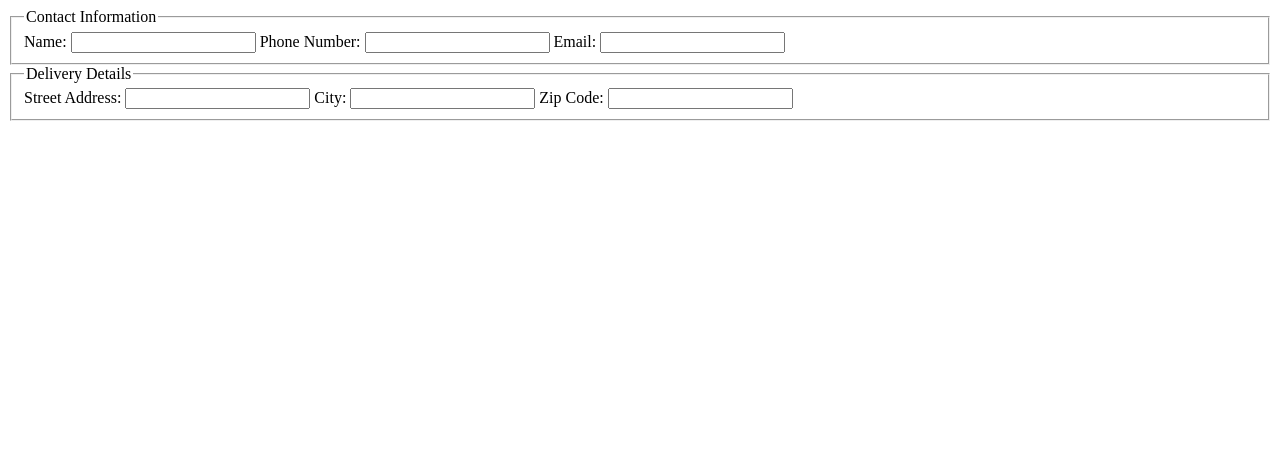
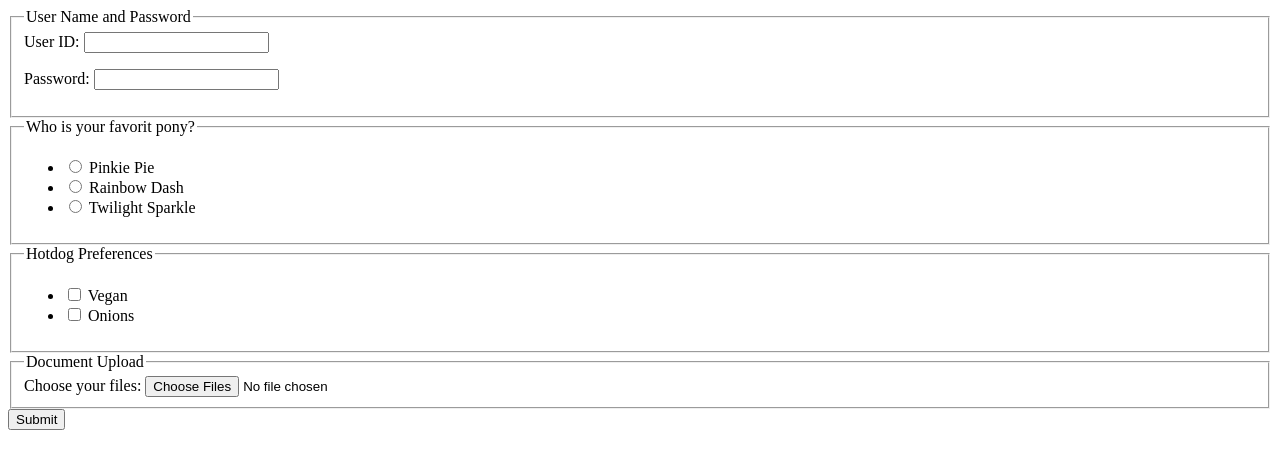
Before and after one commit to telepath01/html-tutorials, a plain HTML site: page index.html in a window 1280 px wide. Drawn offline with Linux system fonts and the light colour scheme.

Commit message:
Working on tutorials
No relevance to the code.

```diff
--- a/index.html
+++ b/index.html
@@ -1,37 +1,66 @@
 <!DOCTYPE html>
 <html lang="en">
   <head>
-    <link href="/style.css" src="stylesheet" />
-
+    <link href="/style.css" rel="stylesheet" />
     <meta charset="UTF-8" />
     <meta http-equiv="X-UA-Compatible" content="IE=edge" />
     <meta name="viewport" content="width=device-width, initial-scale=1.0" />
     <title>Document</title>
   </head>
   <body>
-    <fieldset>
-      <legend>Contact Information</legend>
-      <label for="name">Name:</label>
-      <input type="text" id="name" name="name" />
-
-      <label for="phone_number">Phone Number:</label>
-      <input type="tel" id="phone_number" name="phone_number" />
-
-      <label for="email">Email:</label>
-      <input type="email" id="email" name="email" />
-    </fieldset>
-    <fieldset>
-      <legend>Delivery Details</legend>
-
-      <label for="street_address">Street Address:</label>
-      <input type="text" id="street_address" name="street_address" />
-
-      <label for="city">City:</label>
-      <input type="text" id="city" name="city" />
-
-      <label for="zip_code">Zip Code:</label>
-      <input type="text" id="zip_code" name="zip_code" />
-    </fieldset>
-    <script tupe="text/javascript" src="/scripts/scripts.js"></script>
+    <form action="http://httpbin.org/post" method="post">
+      <fieldset>
+        <legend>User Name and Password</legend>
+        <label for="user_id"> User ID:</label>
+        <input type="text" id="user_id" name="user" />
+        <p>
+          <label for="pw">Password:</label>
+          <input type="password" id="pw" name="user_pasword" />
+        </p>
+      </fieldset>
+      <fieldset>
+        <legend>Who is your favorit pony?</legend>
+        <ul>
+          <li>
+            <input type="radio" id="pinki_pie" name="pinki-pie" />
+            <label for="pinki_pie">Pinkie Pie</label>
+          </li>
+          <li>
+            <input type="radio" id="ranbow_dash" name="rainbow-dash" />
+            <label for="rainbow_dash">Rainbow Dash</label>
+          </li>
+          <li>
+            <input type="radio" id="twilight_sparkle" name="twilight-sparkle" />
+            <label for="twilight_sparkle">Twilight Sparkle</label>
+          </li>
+        </ul>
+      </fieldset>
+      <fieldset>
+        <legend>Hotdog Preferences</legend>
+        <ul>
+          <li>
+            <input type="checkbox" id="vegan" name="vegan" />
+            <label for="vegan">Vegan</label>
+          </li>
+          <li>
+            <input type="checkbox" id="onions" name="onions" />
+            <label for="onions">Onions</label>
+          </li>
+        </ul>
+      </fieldset>
+      <fieldset>
+        <legend>Document Upload</legend>
+        <label for="file_upload">Choose your files:</label>
+        <input
+          type="file"
+          id="file_upload"
+          name="siles"
+          multiple
+          accept=".jpg,.png"
+        />
+      </fieldset>
+      <button type="submit">Submit</button>
+    </form>
+    <!-- <script tupe="text/javascript" src="/scripts/scripts.js"></script> -->
   </body>
 </html>
```
